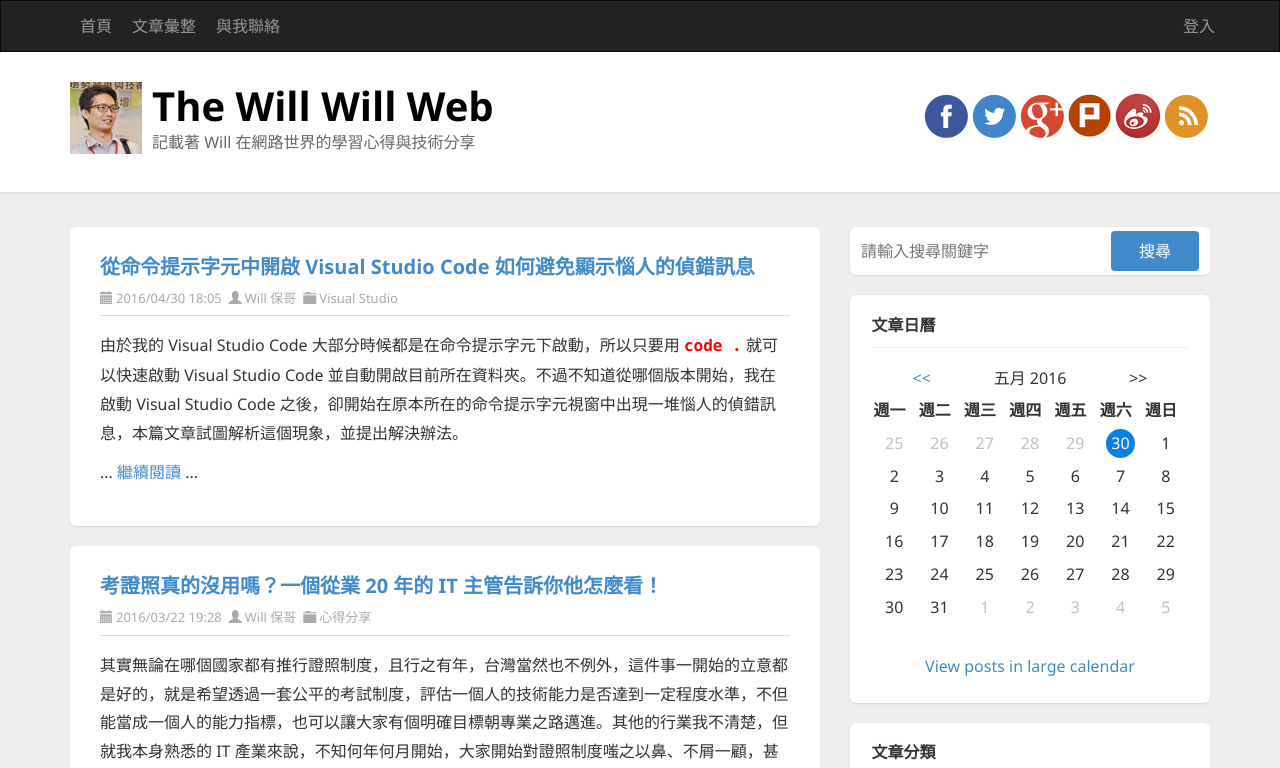
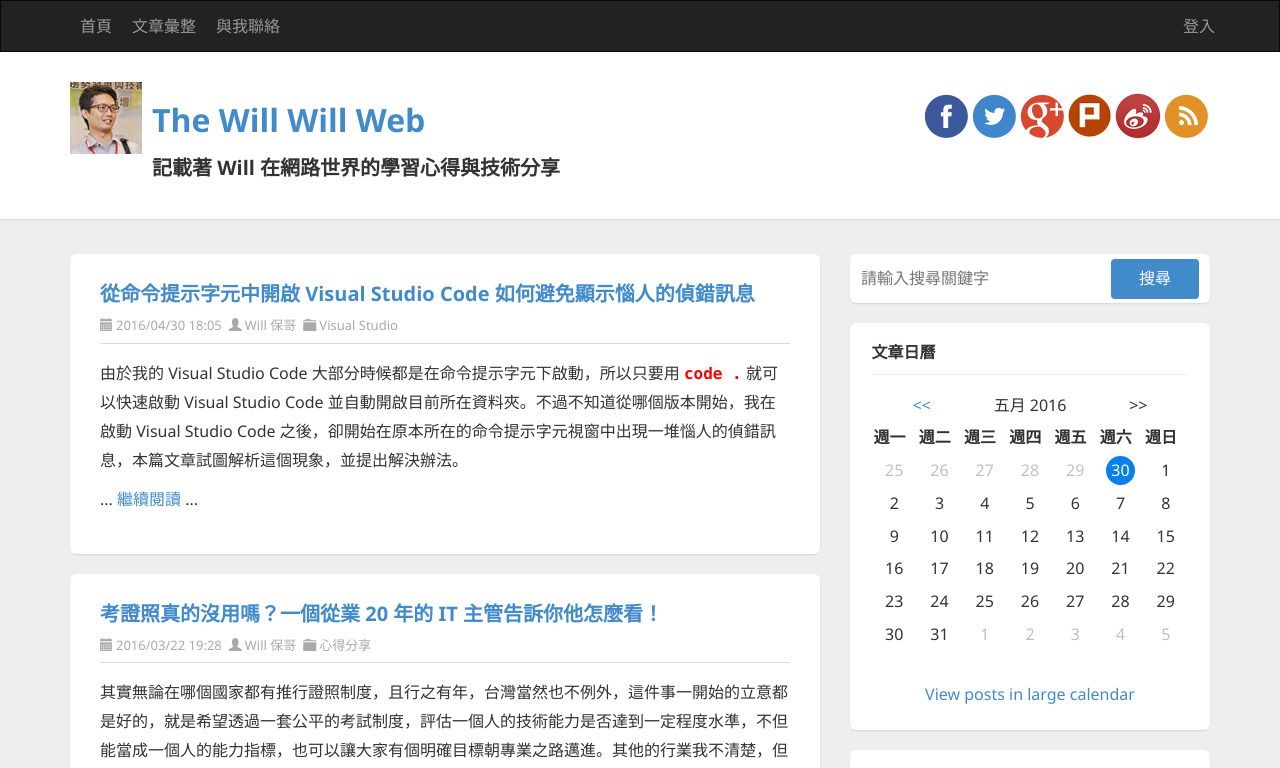
Before and after one commit to leeyt/angular-zero, an Angular app: page / in a window 1280 px wide. Shown: the top 768 px of the page. Built offline with nearby package versions, Linux system fonts and the light colour scheme.

Commit message:
修正 hgroup 不是 Angular 已知標籤的問題

```diff
--- a/src/app/app.component.html
+++ b/src/app/app.component.html
@@ -27,10 +27,10 @@
 
       <img src="/assets/images/logo.png" class="pull-left logo" alt="The Will Will Web">
 
-      <hgroup class="pull-left">
+      <div class="pull-left">
         <h1><a href="http://blog.miniasp.com/">The Will Will Web</a></h1>
         <h3>記載著 Will 在網路世界的學習心得與技術分享</h3>
-      </hgroup>
+      </div>
 
       <div id="social-icons" class="pull-right social-icon">
         <a href="https://www.facebook.com/will.fans" title="Will 保哥的技術交流中心" target="_blank">
@@ -175,7 +175,7 @@
           <div class="widget-content">
             <div style="text-align: center">
               <div id="calendarContainer">
-                <table class="calendar" summary="" style=";border-collapse:collapse;">
+                <table class="calendar" summary="" style="border-collapse:collapse;">
                   <tbody>
                     <tr>
                       <td><a href="#">&lt;&lt;</a>&nbsp;&nbsp;</td>
```
